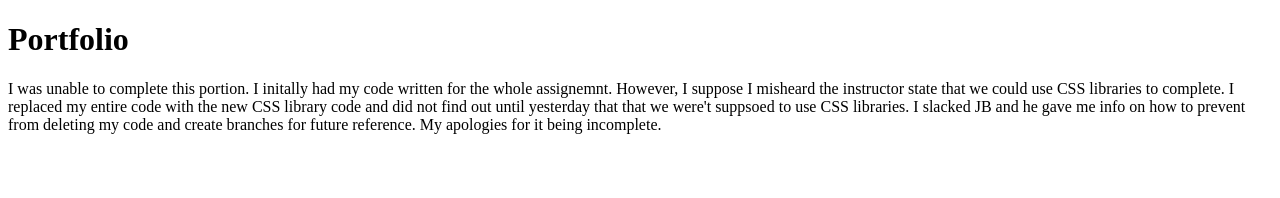
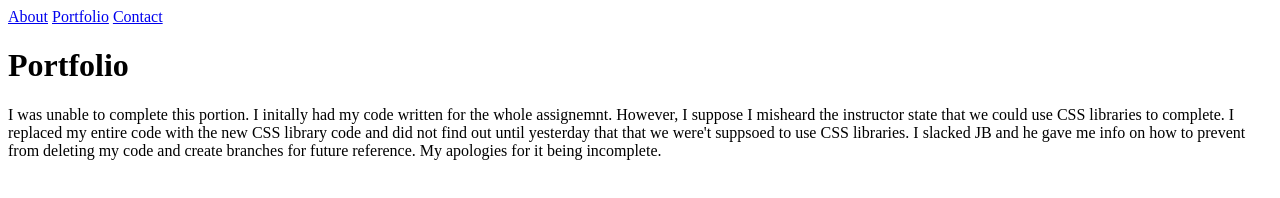
Before and after one commit to adrianp87/Basic-Portfolio, a plain HTML site: page portfolio.html in a window 1280 px wide. Drawn offline with Linux system fonts and the light colour scheme.

Commit message:
changed to navbar

```diff
--- a/portfolio.html
+++ b/portfolio.html
@@ -11,7 +11,13 @@
 </head>
 
 <body>
-  <div class="container">
+  <div id="navbar">
+    <a id="home"></a>
+    <a href="index.html">About</a>
+    <a href="portfolio.html">Portfolio</a>
+    <a href="contact.html">Contact</a>
+</div>
+ <div class="container">
     <div class="header">
       <h1>Portfolio</h1>
     </div>
```
Also changed, not shown: contact.html (+1 -1 lines), index.html (+1 -1 lines).
